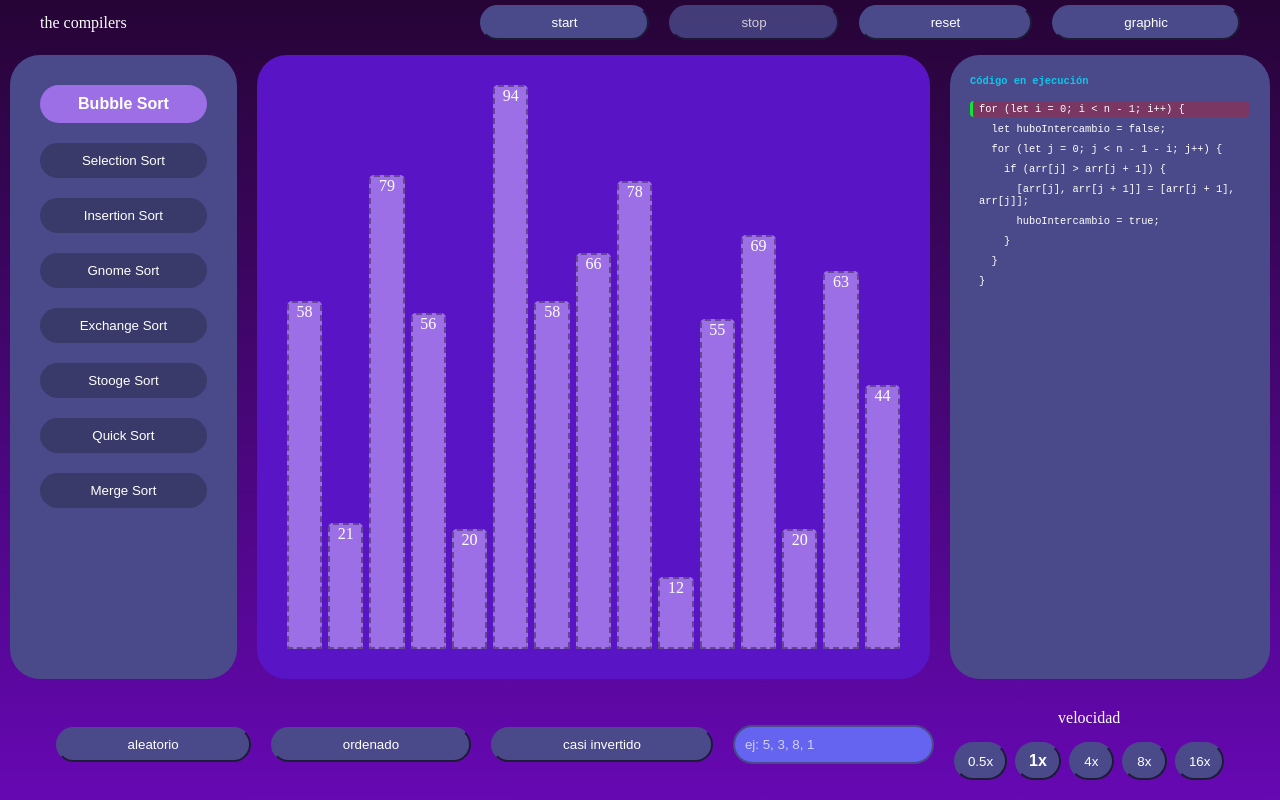
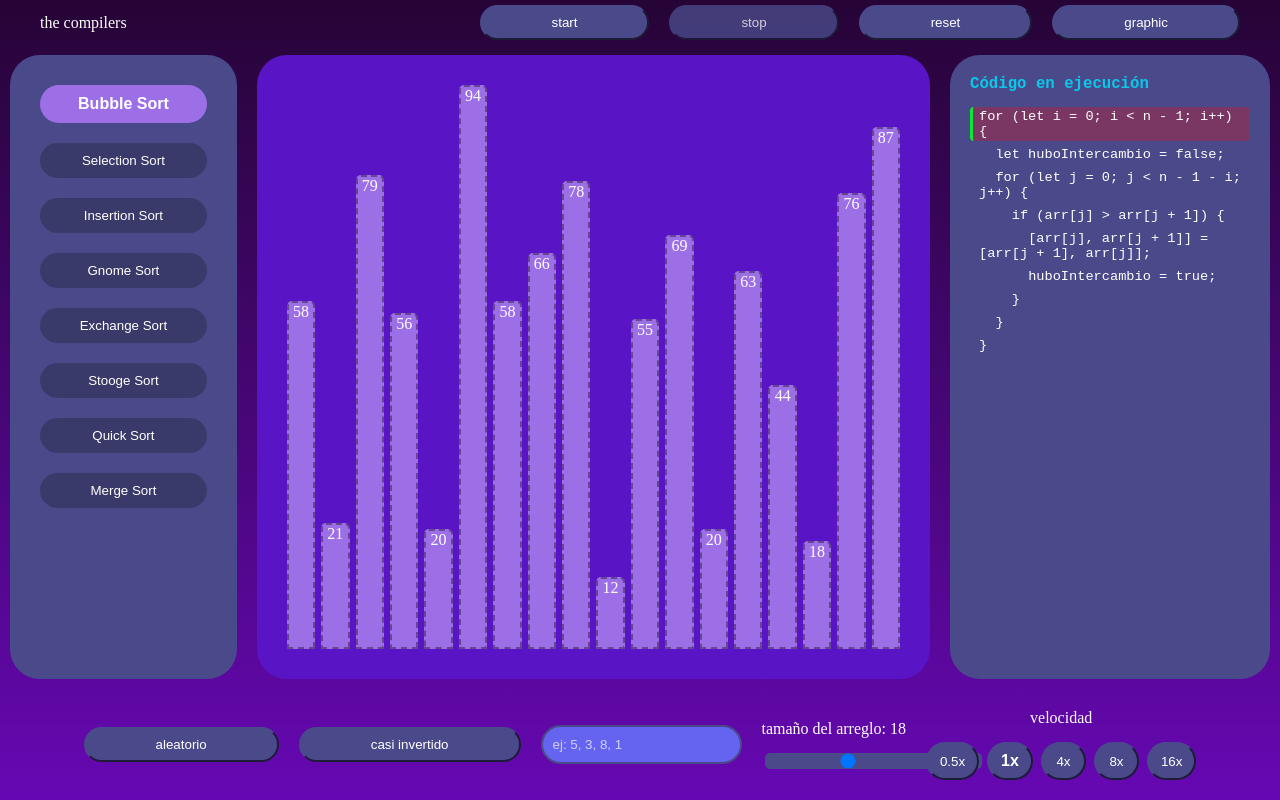
Before and after one commit to Equipo-Compilers/Pagina_web_algoritmos_ordenamiento, a React (Vite) app: page / in a window 1280 px wide. Built offline with nearby package versions, Linux system fonts and the light colour scheme.

Commit message:
Cambio a control de velocidad, tamaño del arreglo y tamaño de letra de codigo

```diff
--- a/src/App.css
+++ b/src/App.css
@@ -111,9 +111,6 @@ font-size: 1em;
     cursor: NOT-ALLOWED ;
 }
 
-
-
-
 .controles{
     justify-content: center;
     display: flex;
@@ -139,11 +136,11 @@ border:2px solid #4a4a8a;
     padding: 10px;
 
 }
+
 .arregloUsuario:disabled{
     opacity: 0.8;
     cursor: not-allowed;
 }
-
 
 .arregloUsuario::placeholder{
     color: white;
@@ -155,17 +152,19 @@ padding: 10px;
     flex-direction: column;
     gap: 15px;
     align-items: center;
+}
 
-
-}
 .controlVelocidad input[type="range"] {
     -webkit-appearance: none;
+    -moz-appearance: none;
+    appearance: none;
     width: 150%;
     display: flex;
     margin-left: 55%;
     background-color: #4a4a8a;
     border-radius: 5px;
 }
+
 .controlVelocidad input[type="range"]::-webkit-slider-thumb:hover {
     transform: scale(1.2);
     background-color: #6a6aca;
@@ -179,7 +178,6 @@ transform:scale(1.5);
     color: #ffffff;
 }
 
-
 .panelDerecho{
     width: 320px;
     background-color: #4a4a8a;
@@ -187,20 +185,17 @@ transform:scale(1.5);
     border-radius: 30px;
 }
 
-
-
 .panelDerecho-codigo {
     font-family: monospace;
-    font-size: 0.80em;
+    font-size: 1.05em;
     display: flex;
     flex-direction: column;
-    gap: 4px; /* Espacio vertical limpio entre cada línea de código */
+    gap: 4px;
     overflow-x: auto;
 }
 
-
-
 .codigoTitulo {
+    font-size: 1.15em;
     font-weight: bold;
     margin-bottom: 10px;
     color: #0bc8e9;
@@ -211,7 +206,7 @@ transform:scale(1.5);
     padding: 2px 6px;
     border-radius: 4px;
     border-left: 3px solid transparent;
-    white-space: pre-wrap; /* CAMBIO CLAVE: Permite que si una línea es muy larga, baje en lugar de quedar pegada o desbordarse */
+    white-space: pre-wrap;
 }
 
 .lineaActiva {
--- a/src/App.tsx
+++ b/src/App.tsx
@@ -11,8 +11,9 @@ import { exchangeSort } from './algorithms/ExchangeSort';
 import { stoogeSort } from './algorithms/StoogeSort';
 import { quickSort } from './algorithms/QuickSort';
 import { mergeSort } from './algorithms/MergeSort';
+import { codigosAlgoritmos } from './algorithms/CodigosAlgoritmos';
 
-const CANTIDAD = 15;
+const CANTIDAD_INICIAL = 18;
 
 const algoritmos: Record<string, { nombre: string; fn: SortGenerator }> = {
   bubble: { nombre: 'Bubble Sort', fn: bubbleSort },
@@ -25,59 +26,11 @@ const algoritmos: Record<string, { nombre: string; fn: SortGenerator }> = {
   merge: { nombre: 'Merge Sort', fn: mergeSort},
 };
 
-const codigosAlgoritmos: Record<string, string[]> = {
-  bubble: [
-    "for (let i = 0; i < n - 1; i++) {",
-    "  let huboIntercambio = false;",
-    "  for (let j = 0; j < n - 1 - i; j++) {",
-    "    if (arr[j] > arr[j + 1]) {",
-    "      [arr[j], arr[j + 1]] = [arr[j + 1], arr[j]];",
-    "      huboIntercambio = true;",
-    "    }",
-    "  }",
-    "}"
-  ],
-
-  selection: [
-    "for (let i = 0; i < n - 1; i++) {",
-    "  let min = i;",
-    "  for (let j = i + 1; j < n; j++) {",
-    "    if (arr[j] < arr[min]) min = j;",
-    "  }",
-    "  if (min !== i) [arr[i], arr[min]] = [arr[min], arr[i]];",
-    "}"
-  ],
-
-  insertion: [
-    "for (let i = 1; i < n; i++) {",
-    "  let key = arr[i];",
-    "  let j = i - 1;",
-    "  while (j >= 0 && arr[j] > key) {",
-    "    arr[j + 1] = arr[j];",
-    "    j--;",
-    "  }",
-    "  arr[j + 1] = key;",
-    "}"
-  ],
-
-  gnome: [
-    "let index = 0;",
-    "while (index < n) {",
-    "  if (index === 0 || arr[index] >= arr[index - 1]) {",
-    "    index++;",
-    "  } else {",
-    "    [arr[index], arr[index - 1]] = [arr[index - 1], arr[index]];",
-    "    index--;",
-    "  }",
-    "}"
-  ]
-};
-
-
 type AlgoritmoId = keyof typeof algoritmos;
 
 export default function App() {
   const [velocidad, setVelocidad] = useState<number>(1);
+  const [cantidad, setCantidad] = useState<number>(CANTIDAD_INICIAL);
   const [algoritmoSeleccionado, setAlgoritmoSeleccionado] = useState<AlgoritmoId>('bubble');
   const [valorInput, setValorInput] = useState('');
 
@@ -85,7 +38,7 @@ export default function App() {
 
 
   const { arreglo, indicesActivos, ordenando, iniciarAnimacion, detenerAnimacion, reemplazarArreglo,lineaActual } =
-    useSortAnimation(generador(CANTIDAD), pausaMilisegundos);
+    useSortAnimation(generador(cantidad), pausaMilisegundos);
 
 
   const manejarArregloPersonalizado = () => {
@@ -94,6 +47,12 @@ export default function App() {
       reemplazarArreglo(numeros);
       setValorInput('');
     }
+  };
+
+  const manejarCambioTamano = (e: React.ChangeEvent<HTMLInputElement>) => {
+    const nuevaCantidad = Number(e.target.value);
+    setCantidad(nuevaCantidad);
+    reemplazarArreglo(generador(nuevaCantidad));
   };
 
   const maximo = Math.max(...arreglo);
@@ -123,7 +82,7 @@ export default function App() {
 
           <button
             className="botonPildora"
-            onClick={() => reemplazarArreglo(generador(CANTIDAD))}
+            onClick={() => reemplazarArreglo(generador(cantidad))}
             disabled={ordenando}
           >
             reset
@@ -187,21 +146,10 @@ export default function App() {
       <footer className="controles">
         <button
           className="botonPildora"
-          onClick={() => reemplazarArreglo(generador(CANTIDAD))}
+          onClick={() => reemplazarArreglo(generador(cantidad))}
           disabled={ordenando}
         >
           aleatorio
-        </button>
-
-        <button
-          className="botonPildora"
-          onClick={() => {
-            const ordenado = [...arreglo].sort((a, b) => a - b);
-            reemplazarArreglo(ordenado);
-          }}
-          disabled={ordenando}
-        >
-          ordenado
         </button>
 
        <button
@@ -219,6 +167,7 @@ export default function App() {
         >
           casi invertido
         </button>
+
         <input
           type="text"
           className="arregloUsuario"
@@ -228,6 +177,18 @@ export default function App() {
           onKeyDown={(e) => e.key === 'Enter' && manejarArregloPersonalizado()}
           disabled={ordenando}
         />
+
+        <div className="controlVelocidad">
+          <label>tamaño del arreglo: {cantidad}</label>
+          <input
+            type="range"
+            min={5}
+            max={40}
+            value={cantidad}
+            onChange={manejarCambioTamano}
+            disabled={ordenando}
+          />
+        </div>
 
         <div className="controlVelocidad">
           <label>velocidad</label>
--- /dev/null
+++ b/src/algorithms/CodigosAlgoritmos.ts
@@ -0,0 +1,95 @@
+export const codigosAlgoritmos: Record<string, string[]> = {
+  bubble: [
+    "for (let i = 0; i < n - 1; i++) {",
+    "  let huboIntercambio = false;",
+    "  for (let j = 0; j < n - 1 - i; j++) {",
+    "    if (arr[j] > arr[j + 1]) {",
+    "      [arr[j], arr[j + 1]] = [arr[j + 1], arr[j]];",
+    "      huboIntercambio = true;",
+    "    }",
+    "  }",
+    "}"
+  ],
+
+  selection: [
+    "for (let i = 0; i < n - 1; i++) {",
+    "  let min = i;",
+    "  for (let j = i + 1; j < n; j++) {",
+    "    if (arr[j] < arr[min]) min = j;",
+    "  }",
+    "  if (min !== i) [arr[i], arr[min]] = [arr[min], arr[i]];",
+    "}"
+  ],
+
+  insertion: [
+    "for (let i = 1; i < n; i++) {",
+    "  let key = arr[i];",
+    "  let j = i - 1;",
+    "  while (j >= 0 && arr[j] > key) {",
+    "    arr[j + 1] = arr[j];",
+    "    j--;",
+    "  }",
+    "  arr[j + 1] = key;",
+    "}"
+  ],
+
+  gnome: [
+    "let index = 0;",
+    "while (index < n) {",
+    "  if (index === 0 || arr[index] >= arr[index - 1]) {",
+    "    index++;",
+    "  } else {",
+    "    [arr[index], arr[index - 1]] = [arr[index - 1], arr[index]];",
+    "    index--;",
+    "  }",
+    "}"
+  ],
+
+  merge: [
+    "function mergeSort(arr, inicio, fin) {",
+    "  if (fin - inicio + 1 <= 1) return;",
+    "  const mid = inicio + Math.floor((fin - inicio + 1) / 2);",
+    "  mergeSort(arr, inicio, mid - 1);",
+    "  mergeSort(arr, mid, fin);",
+    "  merge(arr, inicio, mid, fin);",
+    "}",
+  ],
+
+  quick: [
+    "function quickSort(arr, inicio, fin) {",
+    "  if (fin - inicio + 1 <= 1) return;",
+    "  const pivot = arr[medio];",
+    "  const left = elementos < pivot;",
+    "  const middle = elementos === pivot;",
+    "  const right = elementos > pivot;",
+    "  colocar [left, middle, right] en arr;",
+    "  quickSort(arr, inicio, inicio + left.length - 1);",
+    "  quickSort(arr, inicio + left.length + middle.length, fin);",
+    "}"
+  ],
+
+  exchange: [
+    "for (let i = 0; i < n - 1; i++) {",
+    "  for (let j = i + 1; j < n; j++) {",
+    "    if (arr[i] > arr[j]) {",
+    "      [arr[i], arr[j]] = [arr[j], arr[i]];",
+    "    }",
+    "  }",
+    "}"
+  ],
+
+  stooge: [
+    "function stoogeSort(arr, l, h) {",
+    "  if (l >= h) return;",
+    "  if (arr[l] > arr[h]) {",
+    "    [arr[l], arr[h]] = [arr[h], arr[l]];",
+    "  }",
+    "  if (h - l + 1 > 2) {",
+    "    const t = Math.floor((h - l + 1) / 3);",
+    "    stoogeSort(arr, l, h - t);",
+    "    stoogeSort(arr, l + t, h);",
+    "    stoogeSort(arr, l, h - t);",
+    "  }",
+    "}"
+  ]
+};
--- a/src/algorithms/ExchangeSort.ts
+++ b/src/algorithms/ExchangeSort.ts
@@ -1,29 +1,17 @@
 import type { SortStep } from "./types";
 
 export function* exchangeSort(array: number[]): Generator<SortStep> {
-
-const arr = [...array];
-
+  const arr = [...array];
   const n = arr.length;
 
   for (let i = 0; i < n - 1; i++) {
-    let huboIntercambio = false;
-
-    for (let j = 0; j < n - 1 - i; j++) {
-      if (arr[j] > arr[j + 1]) {
-        [arr[j], arr[j + 1]] = [arr[j + 1], arr[j]];
-        huboIntercambio = true;
-
-        yield { estadoActual: [...arr], indicesActivos: [j, j + 1] };
+    for (let j = i + 1; j < n; j++) {
+      if (arr[i] > arr[j]) {
+        [arr[i], arr[j]] = [arr[j], arr[i]];
+        yield { estadoActual: [...arr], indicesActivos: [i, j] };
       }
     }
-
-    if (!huboIntercambio) break;
   }
 
   yield { estadoActual: [...arr], indicesActivos: [] };
-
-
-
-
 }
--- a/src/algorithms/StoogeSort.ts
+++ b/src/algorithms/StoogeSort.ts
@@ -15,9 +15,9 @@ export function* stoogeSort(array: number[]): Generator<SortStep> {
     if (h - l + 1 > 2) {
       const t = Math.floor((h - l + 1) / 3);
 
-      yield* stoogeSortRec(l, h - t); // Primeros 2/3
-      yield* stoogeSortRec(l + t, h); // Últimos 2/3
-      yield* stoogeSortRec(l, h - t); // Primeros 2/3 de nuevo
+      yield* stoogeSortRec(l, h - t);
+      yield* stoogeSortRec(l + t, h);
+      yield* stoogeSortRec(l, h - t);
     }
   }
 
```
Lines whose indentation alone changed are shown as unchanged.
